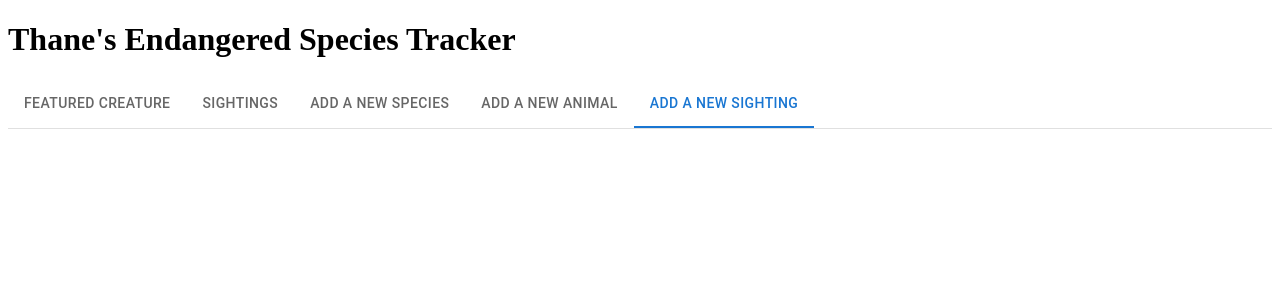
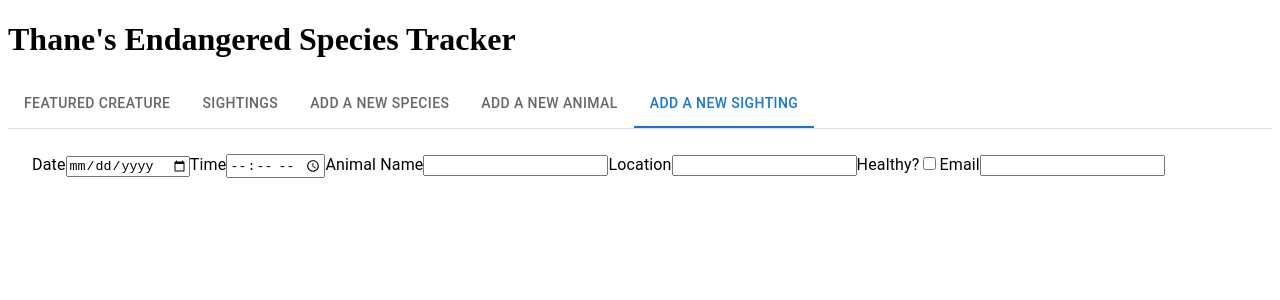
Before and after one commit to themagicianking/endangered-species, a React (Vite) app in the folder client/: page / in a window 1280 px wide. Both pictures are taken after a click on the tab "ADD A NEW SIGHTING". Shown: the top 300 px of the page. Built offline with nearby package versions, Linux system fonts and the light colour scheme.

Commit message:
Added basic form to add sighting component.

```diff
--- /dev/null
+++ b/client/src/components/AddSighting.jsx
@@ -0,0 +1,20 @@
+export default function AddSighting() {
+  return (
+    <form>
+      {/* integer primary key */}
+      <label for="date">Date</label>
+      <input id="date" type="date"></input>
+      <label for="time">Time</label>
+      <input id="time" type="time"></input>
+      <label for="animal-name">Animal Name</label>
+      <input id="animal-name" type="text"></input>
+      <label for="location">Location</label>
+      <input id="location" type="text"></input>
+      <label for="health">Healthy?</label>
+      <input id="health" type="checkbox"></input>
+      <label for="email">Email</label>
+      <input id="email" type="email"></input>
+      {/* record creation timestamp */}
+    </form>
+  );
+}
--- a/client/src/components/Tabs.jsx
+++ b/client/src/components/Tabs.jsx
@@ -4,6 +4,7 @@ import Tab from "@mui/material/Tab";
 import TabContext from "@mui/lab/TabContext";
 import TabList from "@mui/lab/TabList";
 import TabPanel from "@mui/lab/TabPanel";
+import AddSighting from "./AddSighting";
 
 export default function Tabs() {
   const [value, setValue] = React.useState("0");
@@ -28,7 +29,9 @@ export default function Tabs() {
         <TabPanel value="1"></TabPanel>
         <TabPanel value="2"></TabPanel>
         <TabPanel value="3"></TabPanel>
-        <TabPanel value="4"></TabPanel>
+        <TabPanel value="4">
+          <AddSighting />
+        </TabPanel>
       </TabContext>
     </Box>
   );
```
